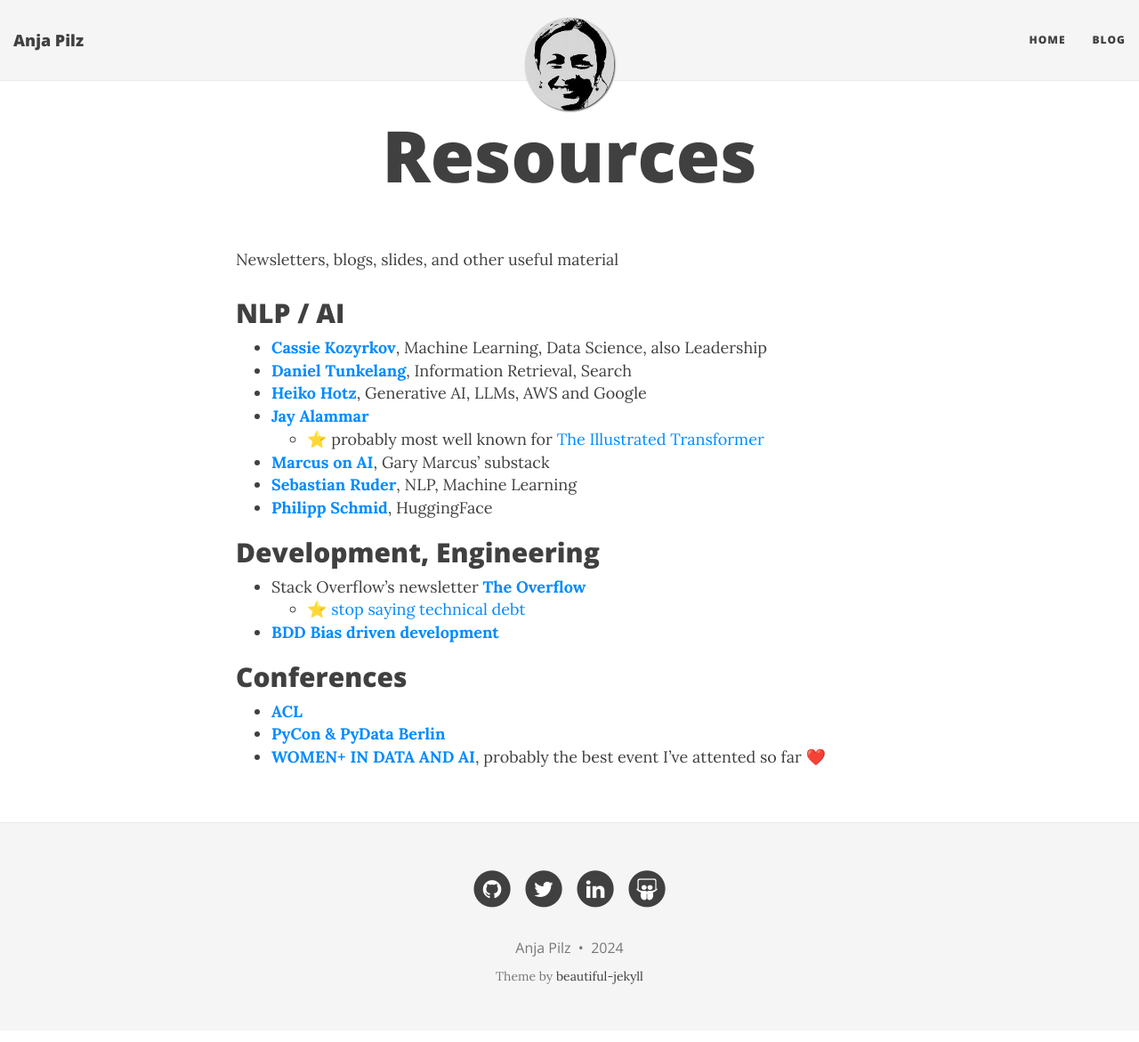
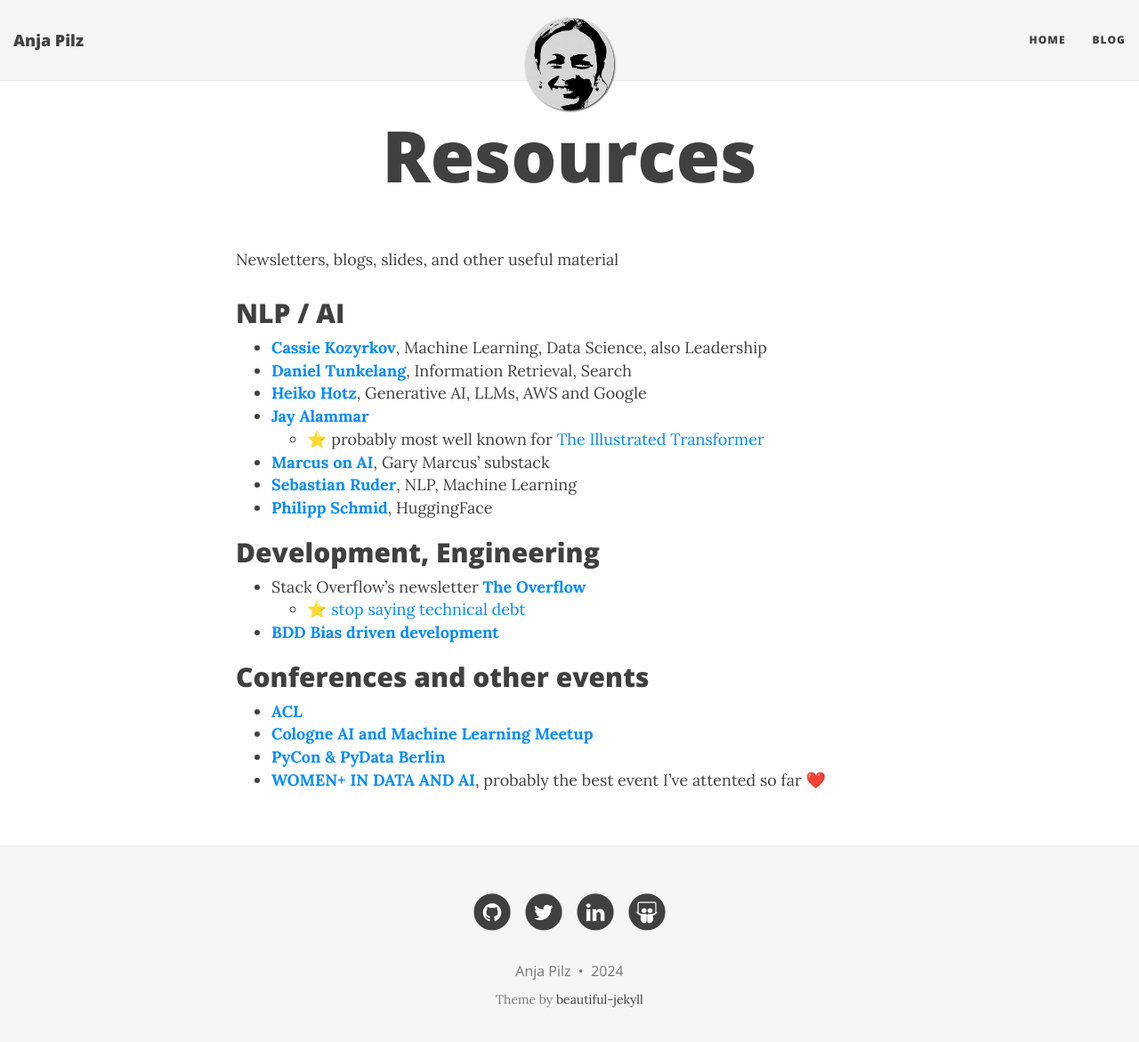
Before and after one commit to aplz/aplz.github.io, a Jekyll site: the page built from resources/index.md, in a window 1280 px wide and 1184 px high. Shown: the top 1171 px of the window at 89% size. Built offline with Jekyll 4.4.1, drawn with Linux system fonts in a browser that asks for light colours; nearby versions of some CDN libraries.

Commit message:
add meetup

```diff
--- a/resources/index.md
+++ b/resources/index.md
@@ -19,7 +19,8 @@
   * ⭐ [stop saying technical debt](https://stackoverflow.blog/2023/12/27/stop-saying-technical-debt/)
 * [**BDD Bias driven development**](https://speakerdeck.com/mariofusco/bdd-bias-driven-development)
 
-## Conferences
+## Conferences and other events
 * [**ACL**](https://2024.aclweb.org)
+* [**Cologne AI and Machine Learning Meetup**](http://caiml.events)
 * [**PyCon & PyData Berlin**](https://2024.pycon.de)
 * [**WOMEN+ IN DATA AND AI**](https://women-in-data-ai.tech), probably the best event I've attented so far ❤️
```
